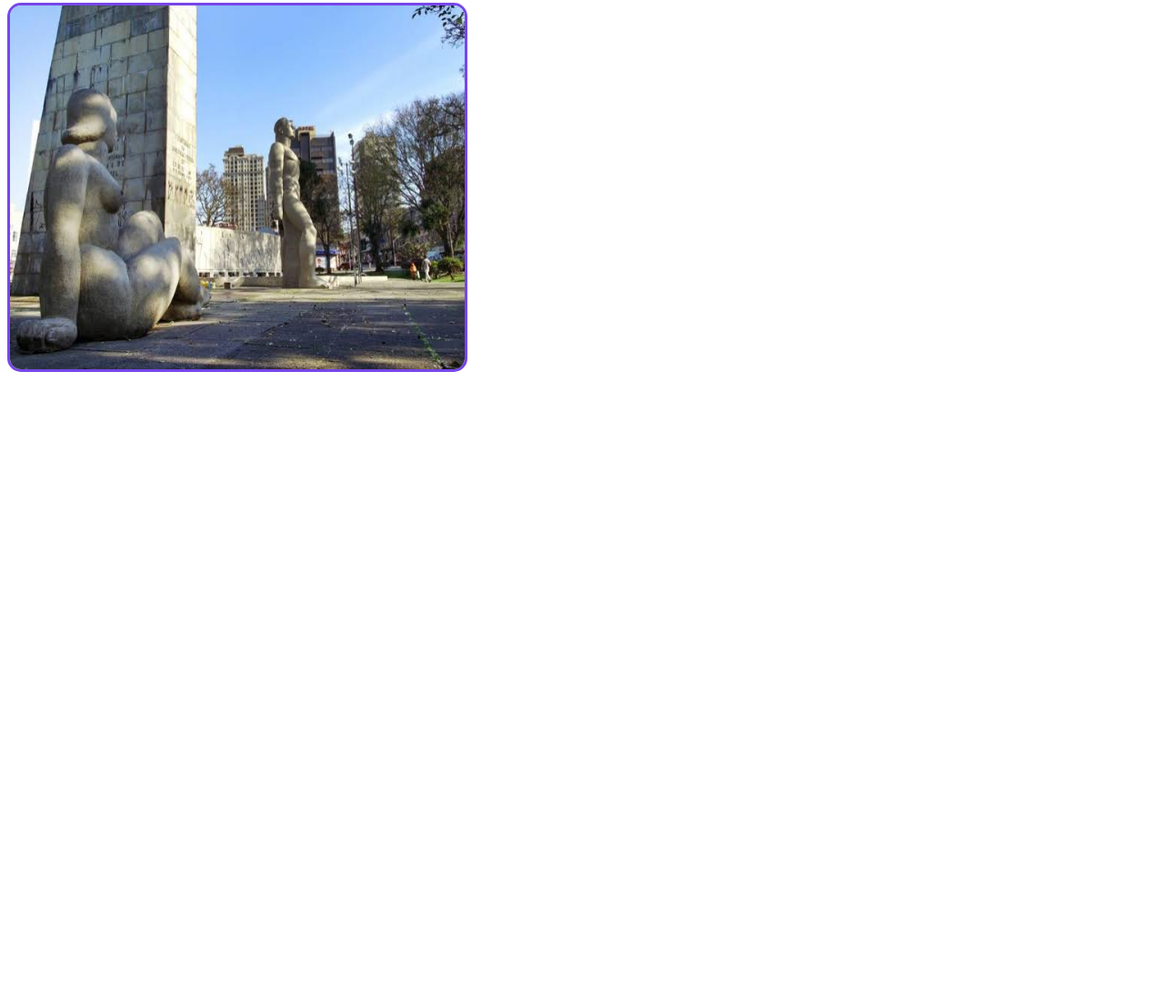
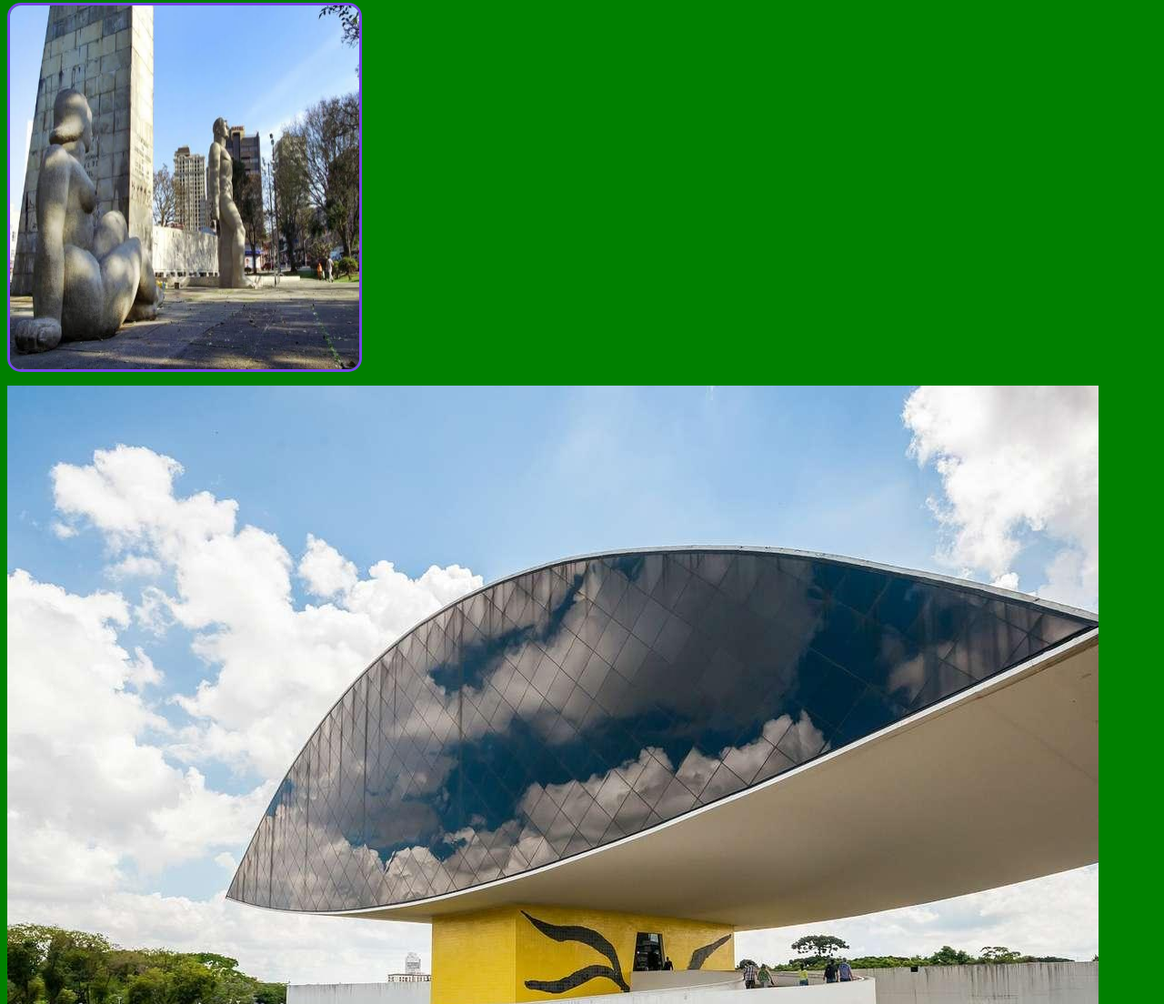
Before and after one commit to Cinq-pixel/projet_curitiba_presentations_html, a plain HTML site: page index.html in a window 1280 px wide. Shown: the part 696-1800 px from the top of the page at 91% size. Before the commit the page ends 1113 px from the top, so only its background shows below. Drawn offline with Linux system fonts and the light colour scheme; a web font is replaced by a local one.

Commit message:
Ajout d'image

```diff
--- a/index.html
+++ b/index.html
@@ -38,6 +38,9 @@
             <div>
                 <a href="monument.html"> <img  class="Img_Monument" src="img/Monument brésil.jpg" alt="Monument" width="500px" height="400px" ></a>
             </div>
+            <div>
+               <a href=""><img src="img/Muse_Curitiba.jpg" alt="Muse_Curitiba"> </a>
+            </div>
     </main>
 </body>
 </html>
--- a/style.css
+++ b/style.css
@@ -1,3 +1,8 @@
+body
+{
+    background-color: green;
+}
+
 main
 {
     display: flex;
@@ -42,4 +47,5 @@ main
     align-items: center;
     border: 3px solid rgb(119, 70, 233);
     border-radius: 15px;
+    width: 30vw;
 }
```
Also changed, not shown: img/Muse_Curitiba.jpg (added).
